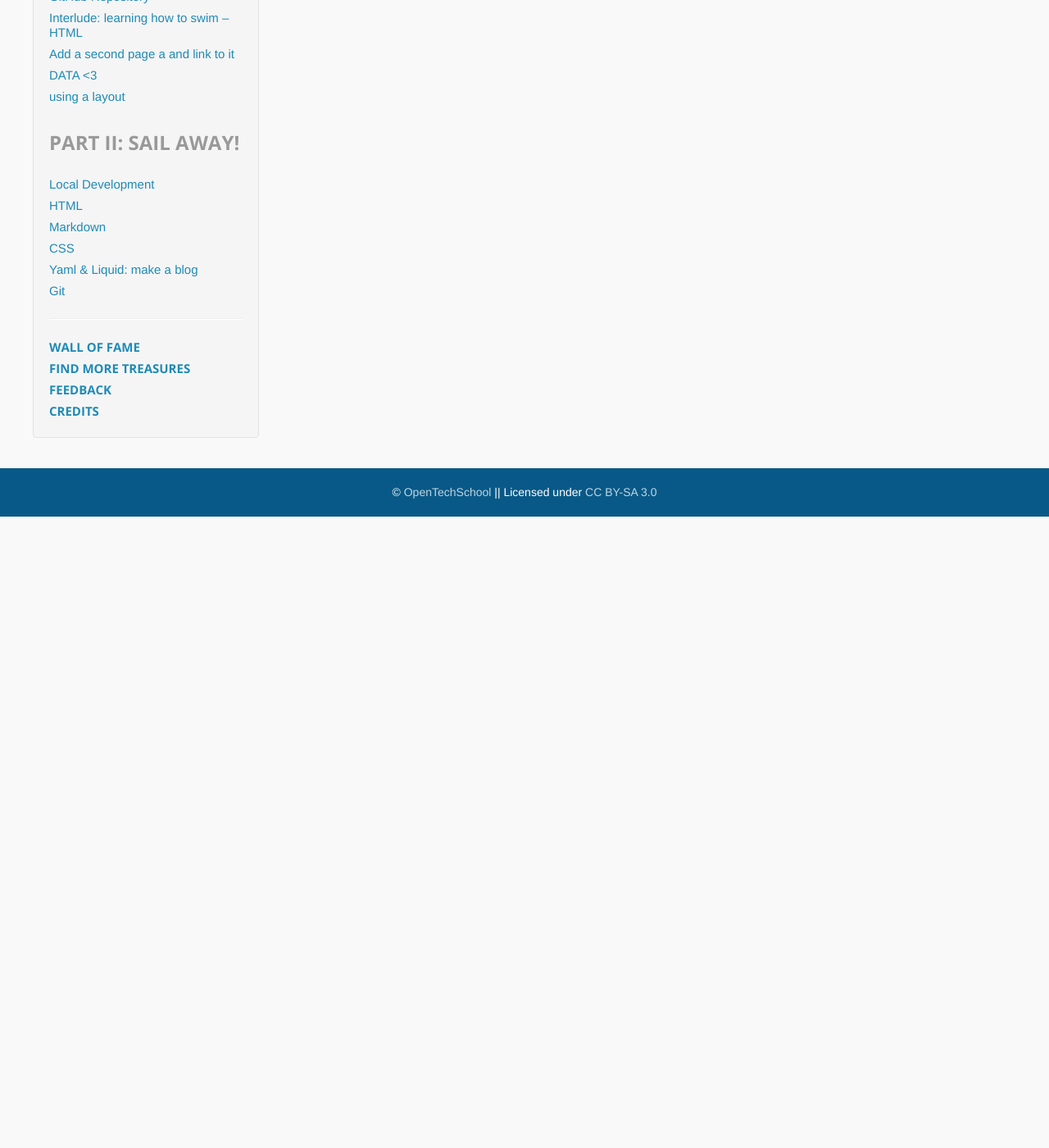
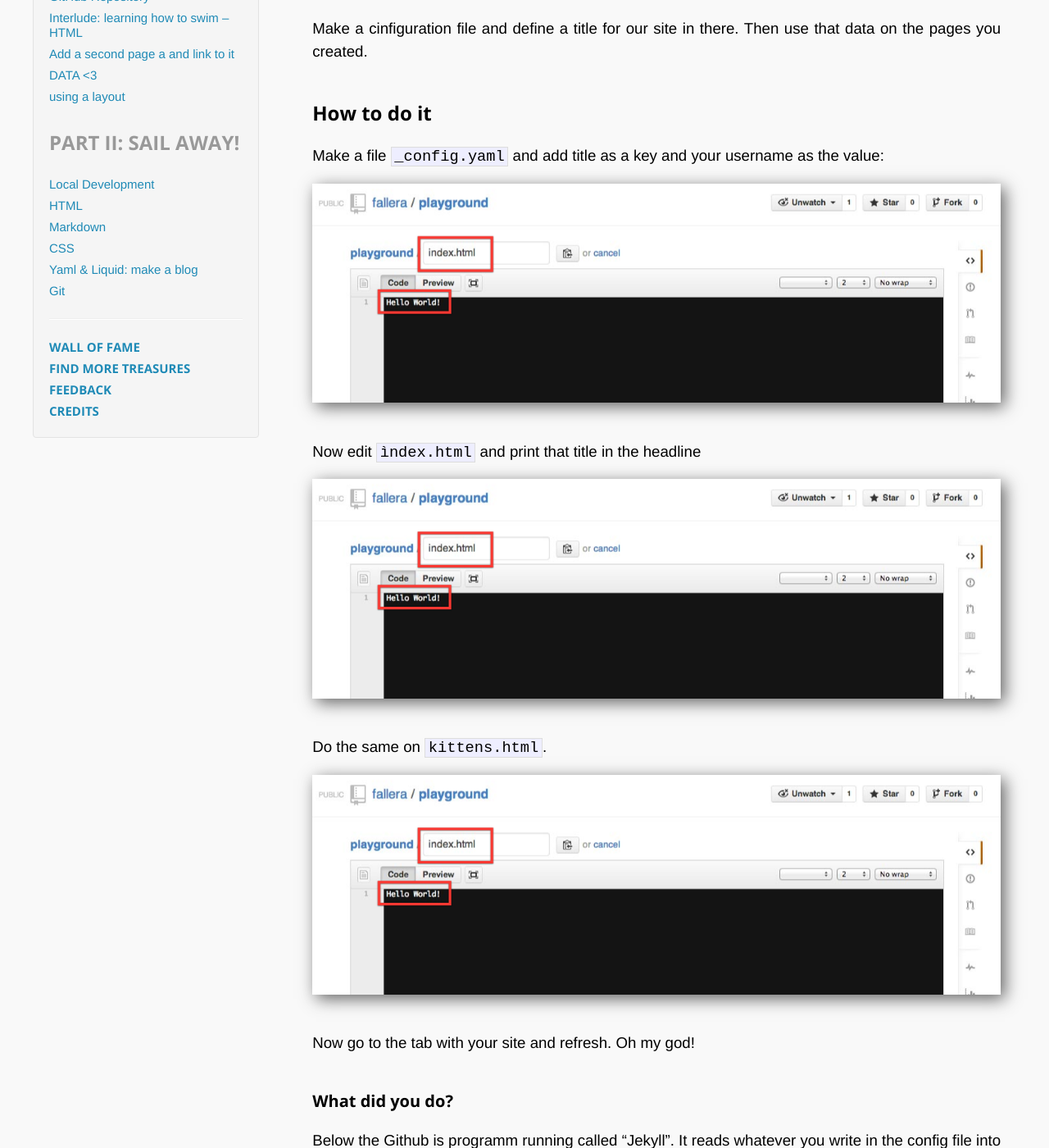
Before and after one commit to afknapping/github-from-scratch, a Jekyll site: the page built from _posts/2013-08-01-data-love.md, in a window 1280 px wide and 1400 px high, scrolled down 440 px. Shown: the whole window at 82% size. Built offline with Jekyll 4.4.1, drawn with Linux system fonts in a browser that asks for light colours; Markdown is read by kramdown in place of the engine named in the settings; before the commit the page ends 1070 px from its top, so only the background shows below that; some of the changed text lies outside the part shown.

Commit message:
add content data lesson

```diff
--- a/_posts/2013-08-01-data-love.md
+++ b/_posts/2013-08-01-data-love.md
@@ -4,5 +4,36 @@ title:  "DATA <3"
 chapter: "one"
 ---
 
-- make config, add title => data in new format ("frontmatter" vs attributes)
-- put `{{ site.title }}` into title-tag => site-wide templates/placeholders ("blanks for adress on postcard")
+TODO: screenshots
+
+It's time to work with data. Your github page has motor beneath that can do stuff. Let's start that engine and give it some fuel.
+
+## Challenge
+
+Make a cinfiguration file and define a title for our site in there. Then use that data on the pages you created.
+
+## How to do it
+
+Make a file `_config.yaml` and add title as a key and your username as the value:
+
+![]({{ site.baseurl }}/assets/images/create-repo-5.png)
+
+Now edit `ìndex.html` and print that title in the headline
+
+![]({{ site.baseurl }}/assets/images/create-repo-5.png)
+
+Do the same on `kittens.html`.
+
+![]({{ site.baseurl }}/assets/images/create-repo-5.png)
+
+Now go to the tab with your site and refresh. Oh my god!
+
+### What did you do?
+
+Below the Github is programm running called "Jekyll". It reads whatever you write in the config file into *variables* and can print them out anywhere on your page.
+
+What is so great about that?
+
+Imagine you want to change the title of your page. Imagine you do not have two pages (index and kittens), but, you also like ducks and bears and owls. Now you have five pages. If you had written the title of the page by hand, you would have to edit it five times. But since we're using the variable `{{ site.title }}`, it gets changed automatically on all pages.
+
+Try to put some other variables in the config and print them out on your pages.
```
